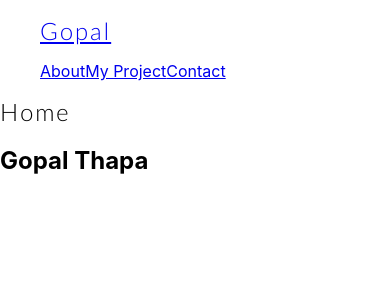
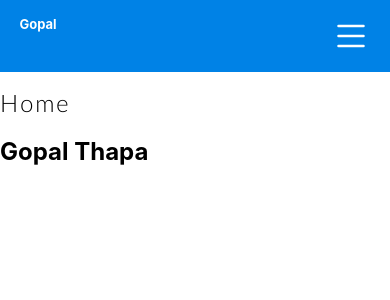
Before and after one commit to Gopa11313/Gopal_Portfolio, a React (Create React App) app: page / in a window 390 px wide. Shown: the top 300 px of the page. Built offline with nearby package versions, Linux system fonts and the light colour scheme.

Commit message:
navigation has been addded

```diff
--- a/public/index.html
+++ b/public/index.html
@@ -16,7 +16,7 @@
     <title>Gopal</title>
   </head>
   <body>
-    <noscript>You need to enable JavaScript to run this app.</noscript>
+
     <div id="root"></div>
   </body>
 </html>
--- /dev/null
+++ b/src/components/NavPopUp.js
@@ -0,0 +1,38 @@
+import React, { useState } from 'react';
+
+function NavPopUp() {
+  const [showModal, setShowModal] = useState(false);
+
+  const toggleModal = () => {
+    setShowModal(!showModal);
+  };
+
+  return (
+    <div>
+      <button onClick={toggleModal}>Open Modal</button>
+
+      {showModal && (
+        <div className="modal">
+          <div className="modal-header">
+            <span className="close-button" onClick={toggleModal}>
+              &times;
+            </span>
+          </div>
+          <div className="modal-content">
+            <ul>
+              <li>Item 1</li>
+              <li>Item 2</li>
+              <li>Item 3</li>
+              <li>Item 4</li>
+            </ul>
+          </div>
+          <div className="modal-footer">
+            &copy; 2023 Your Company Name
+          </div>
+        </div>
+      )}
+    </div>
+  );
+}
+
+export default NavPopUp;
--- a/src/components/NavigationComponent.js
+++ b/src/components/NavigationComponent.js
@@ -1,17 +1,76 @@
-import React from "react";
-import {  Link } from "react-router-dom";
-function NavigationComponent(){
-    return(
-        <div className="navBar">
+import { React, useState, useEffect } from "react";
+import { Link } from "react-router-dom";
+import NavPopUp from "./NavPopUp";
+import MyCss from "../styles/MyCss.css";
+function NavigationComponent() {
+  const [isOpen, setIsOpen] = useState(false);
+  const [showModal,setShowModal] = useState(false)
+  useEffect(() => {
+    const initialMenuVisibility = isHamburgerMenuVisible();
+    console.log("this is visibility: " + initialMenuVisibility);
+    if(initialMenuVisibility){
+        setIsOpen(false);
+    }
+    else{
+        setIsOpen(!isOpen);
+    }
+  },[]);
+  const toggleMenu = () => {
+    setIsOpen(!isOpen);
+    setShowModal()
+
+  };
+  function isHamburgerMenuVisible() {
+    const hamburgerMenu = document.querySelector(".hamburgur");
+    if (hamburgerMenu) {
+      const computedStyle = window.getComputedStyle(hamburgerMenu);
+      return computedStyle.getPropertyValue("display") !== "none";
+    }
+    return false;
+  }
+
+  return (
+    <nav>
+      <div className="navbar">
         <ul>
-            <Link to="/"><h1>Gopal</h1></Link>
+          <Link to="/" className="logo">
+            Gopal
+          </Link>
         </ul>
-            <ul>
+
+
+
+          <ul className="menu">
+            <li>
               <Link to="/about">About</Link>
+            </li>
+            <li>
               <Link to="/project">My Project</Link>
+            </li>
+            <li>
               <Link to="/contact">Contact</Link>
+            </li>
+          </ul>
+
+        <ul className="hamburgur" onClick={toggleMenu}>
+          <li>
+            <svg
+              xmlns="http://www.w3.org/2000/svg"
+              width="40"
+              height="40"
+              fill="#ffffff"
+              class="bi bi-list"
+              viewBox="0 0 16 16"
+            >
+              <path
+                fill-rule="evenodd"
+                d="M2.5 12a.5.5 0 0 1 .5-.5h10a.5.5 0 0 1 0 1H3a.5.5 0 0 1-.5-.5zm0-4a.5.5 0 0 1 .5-.5h10a.5.5 0 0 1 0 1H3a.5.5 0 0 1-.5-.5zm0-4a.5.5 0 0 1 .5-.5h10a.5.5 0 0 1 0 1H3a.5.5 0 0 1-.5-.5z"
+              />
+            </svg>
+          </li>
         </ul>
       </div>
-    )
+    </nav>
+  );
 }
-export default NavigationComponent
+export default NavigationComponent;
--- a/src/index.js
+++ b/src/index.js
@@ -11,7 +11,4 @@ root.render(
   </React.StrictMode>
 );
 
-// If you want to start measuring performance in your app, pass a function
-// to log results (for example: reportWebVitals(console.log))
-// or send to an analytics endpoint. Learn more: https://bit.ly/CRA-vitals
 reportWebVitals();
--- a/src/styles/MyCss.css
+++ b/src/styles/MyCss.css
@@ -7,3 +7,66 @@
   background-repeat: no-repeat;
   background-size: 100%;
 }
+
+nav {
+  background: #0082e6;
+  width: 100%;
+  display: flex;
+  justify-content: center;
+}
+.navbar {
+  display: flex;
+  flex-direction: row;
+  align-content: center;
+  justify-content: space-between;
+  width: 100%;
+  max-width: 90%;
+}
+nav .navbar ul {
+  display: flex;
+  padding: 0;
+  justify-content: space-between;
+}
+nav .navbar ul li {
+  list-style: none;
+  display: flex;
+  margin-left: 20px;
+}
+a {
+  text-decoration: none;
+  color: white;
+  font-size: 10px;
+}
+.navbar .hamburgur {
+  display: none;
+}
+.logo {
+  font-size: small;
+  font-weight: bold;
+}
+
+@media (max-width: 952px) {
+}
+@media (max-width: 858px) {
+}
+@media screen and (max-width: 768px) {
+  nav .navbar ul .menu {
+    display: none;
+  }
+}
+@media (max-width: 480px) {
+  .navbar .hamburgur {
+    display: block;
+  }
+
+  nav {
+    background: #0082e6;
+    height: auto;
+    width: 100%;
+    display: flex;
+    justify-content: center;
+  }
+  .navbar .menu {
+    display: none;
+  }
+}
```
Lines whose indentation alone changed are shown as unchanged.
